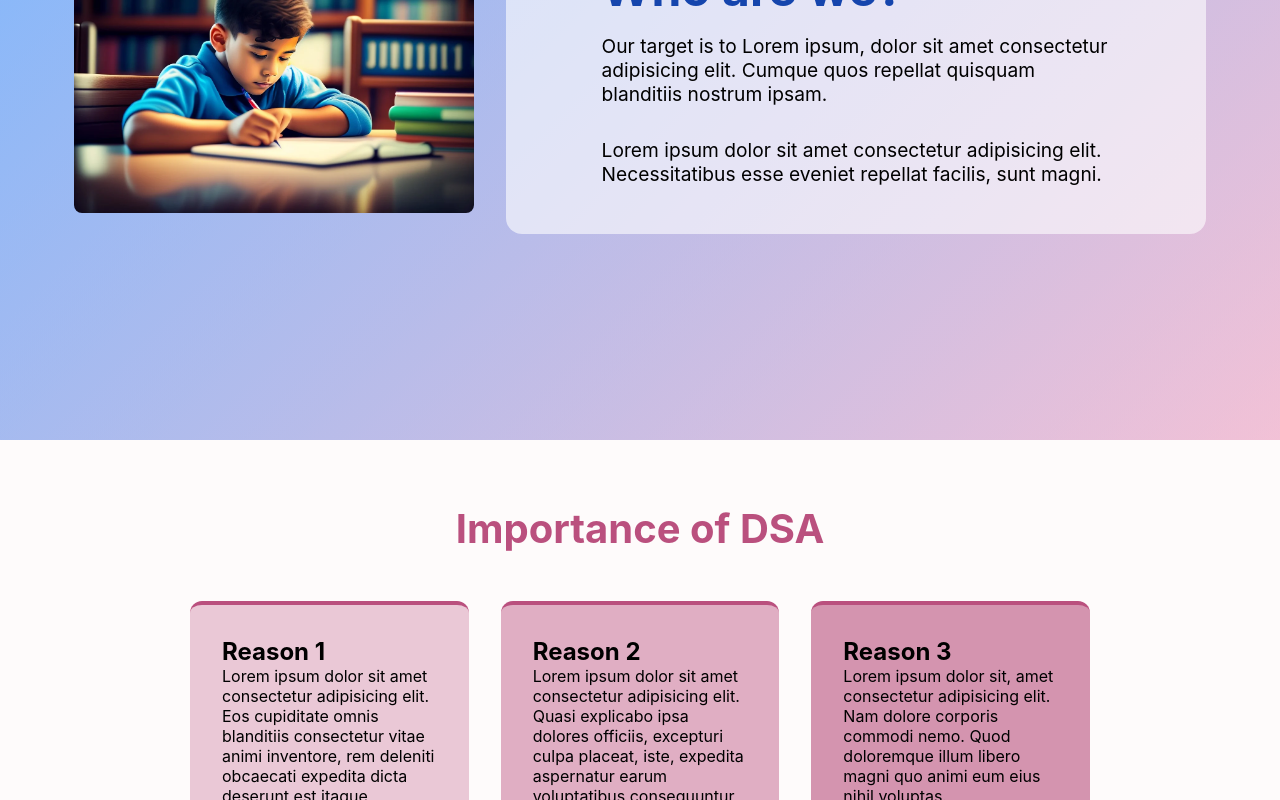
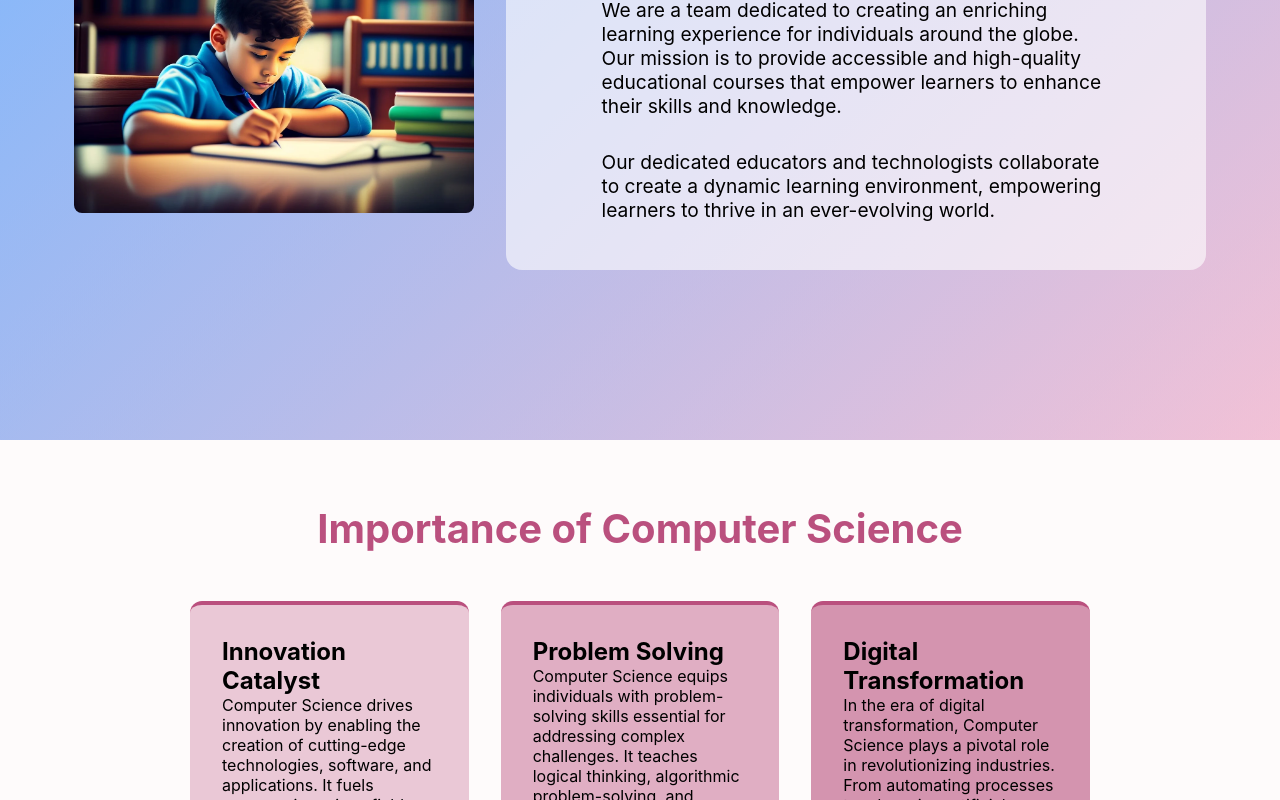
Before and after one commit to AbhiK002/edulearn, a React (Vite) app: page / in a window 1280 px wide. Shown: the part 1800-2600 px from the top of the page. Built offline with nearby package versions, Linux system fonts and the light colour scheme; no server answers.

Commit message:
Replaced placeholder text

```diff
--- a/src/App.css
+++ b/src/App.css
@@ -41,7 +41,7 @@ header {
 }
 
 .brand-div h1 {
-  font-family: Georgia, 'Times New Roman', Times, serif;
+  font-family: Arial, Helvetica, sans-serif;
 }
 
 @media (max-width: 450px) {
@@ -66,6 +66,18 @@ header nav {
 }
 .nav-toggle {
   display: none;
+  flex-direction: column;
+  gap: 6px;
+  padding: 12px;
+  justify-content: center;
+  align-items: center;
+}
+.nav-toggle .line {
+  display: block;
+  height: 4px;
+  width: 28px;
+  border-radius: 12px;
+  background-color: white;
 }
 .nav-buttons {
   display: flex;
--- a/src/App.jsx
+++ b/src/App.jsx
@@ -31,7 +31,7 @@ function NavBar(props) {
     <header>
       <div className="brand-div" onClick={() => navigate(config.homePage)} tabIndex={1}>
         <img src={"/logo.png"} alt="Logo" className="logo-img" width={64} />
-        <h1>BrandName</h1>
+        <h1>EduLearn</h1>
       </div>
       <nav className={navVisible ? 'visible' : ''}>
         <button className='close-nav critical' onClick={toggleNav}>X</button>
@@ -42,13 +42,13 @@ function NavBar(props) {
         {/* <span className={`nav-link ${isLinkActive(config.contactPage) ? 'active' : ''}`} onClick={() => navigate(config.contactPage)} tabIndex={1}>Contact</span> */}
       </nav>
       <span className='nav-buttons'>
-        <button className="nav-toggle" onClick={toggleNav}>
-          ☰
+        <button type='button' className="nav-toggle" onClick={toggleNav}>
+          <span className="line"></span><span className="line"></span><span className="line"></span>
         </button>
         {
           isLoggedIn ?
-          <button className="profile" onClick={() => {navigate(config.profilePage)}}>{userDetails.fullname.split(" ")[0]}</button> :
-          <button className="sign-up critical" onClick={() => navigate(config.getStartedPage)}>Log In</button>
+          <button type='button' className="profile outline" onClick={() => {navigate(config.profilePage)}}>{userDetails.fullname.split(" ")[0]}</button> :
+          <button type='button' className="sign-up critical" onClick={() => navigate(config.getStartedPage)}>Log In</button>
         }
       </span>
     </header>
@@ -74,10 +74,10 @@ function App() {
         setCourses(list);
       }
       else {
-        alert("error retrieving courses")
+        console.error("error retrieving courses")
       }
     }).catch(err => {
-      alert("error retrieving courses")
+      console.error("error retrieving courses")
     })
   }, [refreshCourses])
 
--- a/src/components/courses/courses.css
+++ b/src/components/courses/courses.css
@@ -33,7 +33,7 @@
     gap: 12px;
     transition: 100ms;
 }
-.line {
+.search-bar .line {
     height: 2px;
     width: 100%;
     content: "";
--- a/src/components/home/Home.jsx
+++ b/src/components/home/Home.jsx
@@ -27,7 +27,7 @@ function Home(props) {
         setFormData((prevData) => ({ ...prevData, [name]: value }));
     };
     function clearForm() {
-        setFormData({ ...formData, fullname: "", email: "", message: ""})
+        setFormData({ ...formData, fullname: "", email: "", message: "" })
     }
 
     function contactSubmitCallback(e) {
@@ -56,7 +56,7 @@ function Home(props) {
     }
 
     function validateForm() {
-        const {fullname, email, message} = formData;
+        const { fullname, email, message } = formData;
 
         if (!fullname.trim() || !email.trim() || !message.trim()) {
             alert("Please fill all the fields");
@@ -72,13 +72,13 @@ function Home(props) {
     }
 
     return <div className='home-main'>
-        <section className="section landing" style={{backgroundImage: 'url("/books-bg.webp")'}}>
+        <section className="section landing" style={{ backgroundImage: 'url("/books-bg.webp")' }}>
             <div className="content">
                 <h1 className="landing-title">Unlock Your Potential with Lifelong Learning</h1>
                 <p className="landing-desc">
                     Embark on a journey of knowledge and skill development. Our platform offers a diverse range of courses designed to meet your learning goals.
                 </p>
-                <button className="getting-started secondary large" onClick={() => {navigate(isLoggedIn ? configs.coursesPage : configs.getStartedPage)}}>Get Started</button>
+                <button className="getting-started secondary large" onClick={() => { navigate(isLoggedIn ? configs.coursesPage : configs.getStartedPage) }}>Get Started</button>
             </div>
         </section>
         <section className="section courses">
@@ -96,46 +96,55 @@ function Home(props) {
                                     <span className="course-instructor">{course.instructor}</span>
                                     <div className="course-actions">
                                         <h4 className="course-cost">{course.cost}</h4>
-                                        <button className={"course-view-button secondary " + (course.coming_soon ? "coming-soon" : "")} onClick={() => {if (!course.coming_soon) navigate(configs.coursePage + "/" + course._id);}} disabled={course.coming_soon}>{course.coming_soon ? "Coming Soon" : "View Course"}</button>
+                                        <button className={"course-view-button secondary " + (course.coming_soon ? "coming-soon" : "")} onClick={() => { if (!course.coming_soon) navigate(configs.coursePage + "/" + course._id); }} disabled={course.coming_soon}>{course.coming_soon ? "Coming Soon" : "View Course"}</button>
                                     </div>
                                 </div>
                             </div>
                         })
                     }
                 </div>
-                <button className="view-all-courses-button large" onClick={()=>{navigate(configs.coursesPage)}}>Browse Courses</button>
+                <button className="view-all-courses-button large" onClick={() => { navigate(configs.coursesPage) }}>Browse Courses</button>
             </div>
         </section>
         <section className="section about">
             <img src="/abt.webp" width={200} class="about-photo" alt="About Photo" />
             <div className="about-content">
                 <h1>Who are we?</h1>
-                <p>Our target is to Lorem ipsum, dolor sit amet consectetur adipisicing elit. Cumque quos repellat quisquam blanditiis nostrum ipsam.</p>
+                <p>We are a team dedicated to creating an enriching learning experience for individuals around the globe. Our mission is to provide accessible and high-quality educational courses that empower learners to enhance their skills and knowledge.</p>
                 <p>
-                    Lorem ipsum dolor sit amet consectetur adipisicing elit. Necessitatibus esse eveniet repellat facilis, sunt magni.
+                    Our dedicated educators and technologists collaborate to create a dynamic learning environment, empowering learners to thrive in an ever-evolving world.
                 </p>
             </div>
         </section>
         <section className="section info">
             <div className="content">
-                <h1>Importance of DSA</h1>
+                <h1>Importance of Computer Science</h1>
                 <div className="info-cards">
                     <div className="info-card" id='c1'>
-                        <h2 className="info-title">Reason 1</h2>
-                        <p className="info-desc">Lorem ipsum dolor sit amet consectetur adipisicing elit. Eos cupiditate omnis blanditiis consectetur vitae animi inventore, rem deleniti obcaecati expedita dicta deserunt est itaque corporis.</p>
+                        <h2 className="info-title">Innovation Catalyst</h2>
+                        <p className="info-desc">
+                            Computer Science drives innovation by enabling the creation of cutting-edge technologies, software, and applications. It fuels progress in various fields, from healthcare to communication, shaping the future of our interconnected world.
+                        </p>
                     </div>
+
                     <div className="info-card" id='c2'>
-                        <h2 className="info-title">Reason 2</h2>
-                        <p className="info-desc">Lorem ipsum dolor sit amet consectetur adipisicing elit. Quasi explicabo ipsa dolores officiis, excepturi culpa placeat, iste, expedita aspernatur earum voluptatibus consequuntur voluptates.</p>
+                        <h2 className="info-title">Problem Solving</h2>
+                        <p className="info-desc">
+                            Computer Science equips individuals with problem-solving skills essential for addressing complex challenges. It teaches logical thinking, algorithmic problem-solving, and computational methods, fostering analytical prowess applicable across diverse disciplines.
+                        </p>
                     </div>
+
                     <div className="info-card" id='c3'>
-                        <h2 className="info-title">Reason 3</h2>
-                        <p className="info-desc">Lorem ipsum dolor sit, amet consectetur adipisicing elit. Nam dolore corporis commodi nemo. Quod doloremque illum libero magni quo animi eum eius nihil voluptas.</p>
+                        <h2 className="info-title">Digital Transformation</h2>
+                        <p className="info-desc">
+                            In the era of digital transformation, Computer Science plays a pivotal role in revolutionizing industries. From automating processes to advancing artificial intelligence, it propels businesses and society into a technology-driven future, enhancing efficiency and capabilities.
+                        </p>
                     </div>
+
                 </div>
             </div>
         </section>
-        <section className="section contact" style={{backgroundImage: 'url("/contact-bg.jpg")'}}>
+        <section className="section contact" style={{ backgroundImage: 'url("/contact-bg.jpg")' }}>
             <h1>Give us a Virtual High-Five</h1>
             <form className='contact-form' onSubmit={contactSubmitCallback}>
                 <div className="form-item">
--- a/src/index.css
+++ b/src/index.css
@@ -81,7 +81,7 @@ button.large {
 button.secondary {
   --button-bg: var(--secondary);
   --button-fg: var(--text);
-  --button-hover: var(--secondary-dark)
+  --button-hover: var(--secondary-dark);
 }
 
 button.critical {
@@ -91,6 +91,7 @@ button.critical {
 
 button.outline {
   background-color: transparent;
+  font-weight: bold;
   --button-bd-width: 2px;
   --button-bd-color: var(--button-bg);
   --button-fg: var(--button-bd-color);
```
